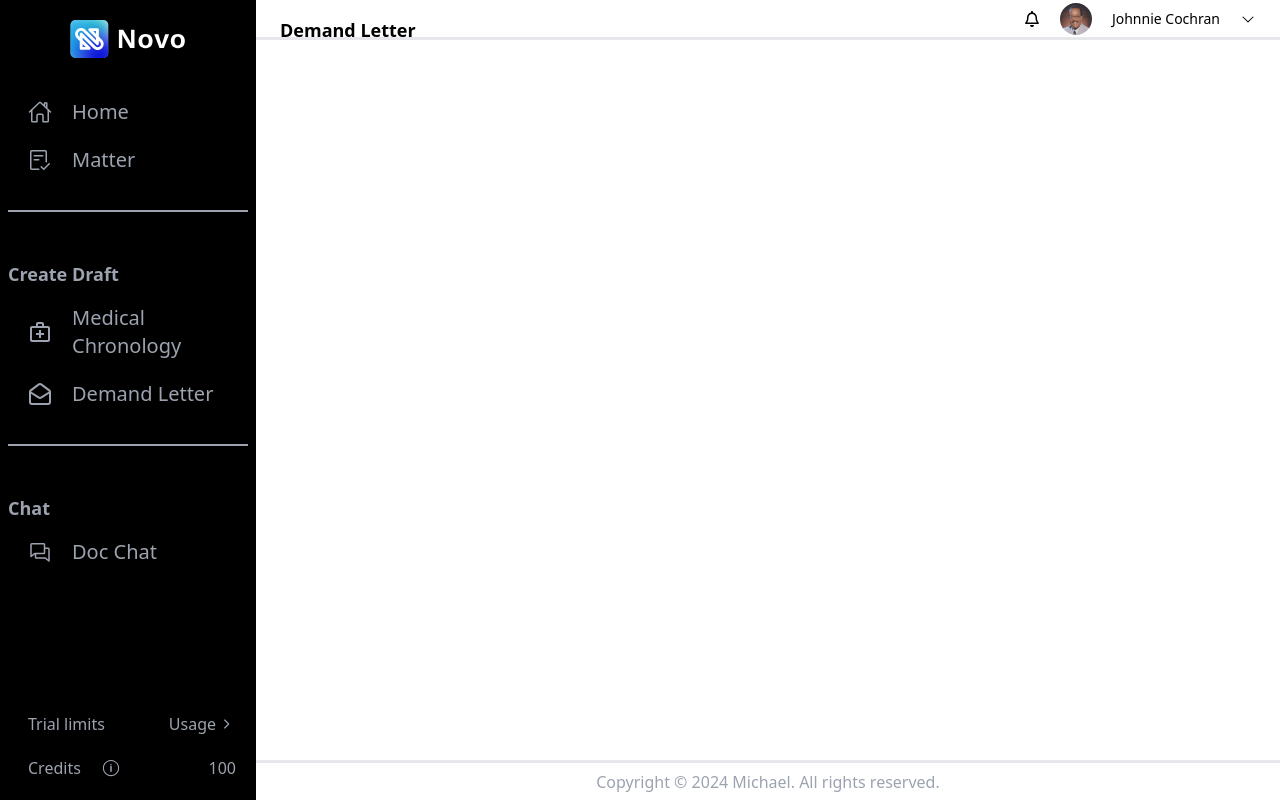
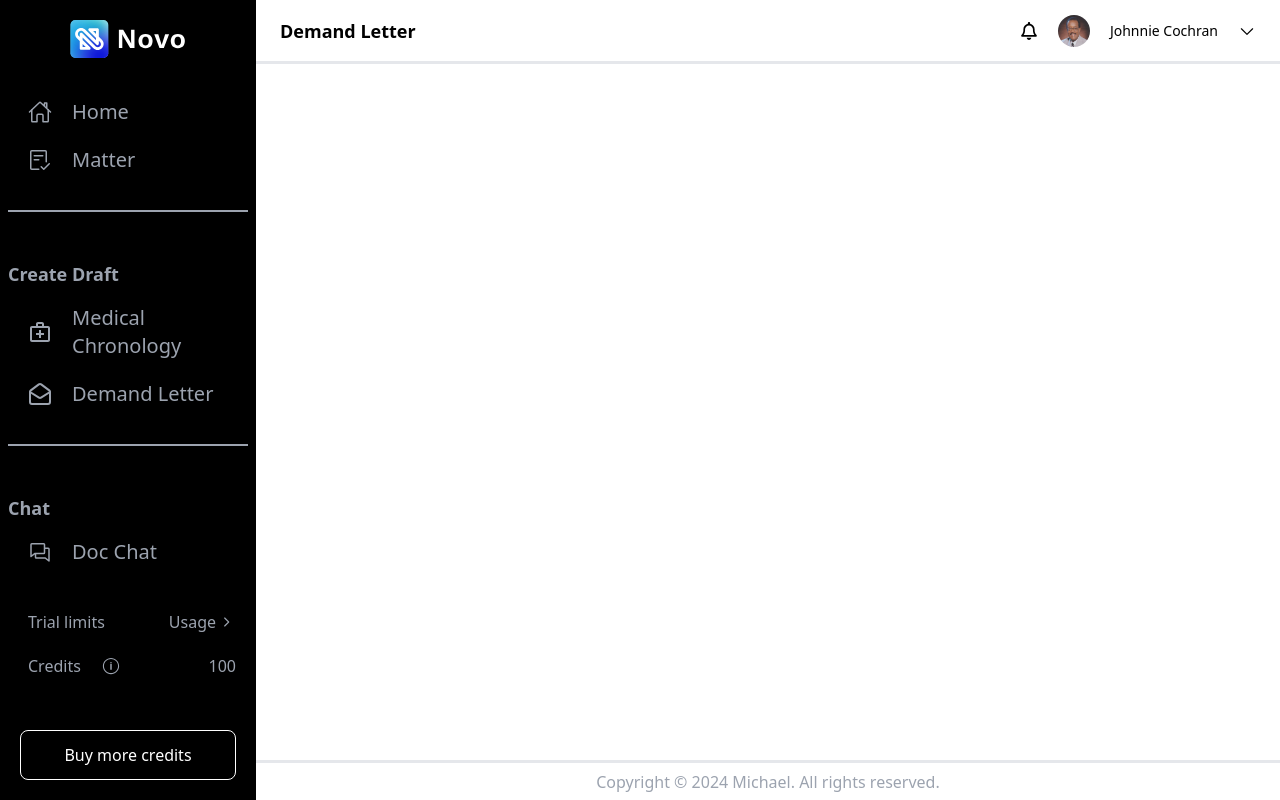
Before and after one commit to michaelpaulcuccia/learntailwind, a Next.js app in the folder my-app/: page / in a window 1280 px wide. Built offline with nearby package versions, Linux system fonts and the light colour scheme.

Commit message:
fixes vert shrink on header, adds credit btn

```diff
--- a/my-app/src/app/components/ColBottomContainer.tsx
+++ b/my-app/src/app/components/ColBottomContainer.tsx
@@ -1,5 +1,6 @@
 import ColTextRow from "./ColTextRow";
 import { ReactNode } from "react";
+import CreditButton from "./CreditButton";
 
 interface SideProps {
   icon?: ReactNode; // Keep icon as optional
@@ -17,6 +18,7 @@ interface ColBottomContainerProps {
 
 const ColBottomContainer = ({ items }: ColBottomContainerProps) => {
   return (
+    <div>
       <div className="flex flex-col">
         {items.map((item, index) => (
           <ColTextRow
@@ -26,6 +28,8 @@ const ColBottomContainer = ({ items }: ColBottomContainerProps) => {
           />
         ))}
       </div>
+      <CreditButton />
+    </div>
   );
 };
 
--- /dev/null
+++ b/my-app/src/app/components/CreditButton.tsx
@@ -0,0 +1,11 @@
+import React from "react";
+
+const CreditButton = () => {
+  return (
+    <div className="border border-white rounded-lg py-3 mt-8 mb-8 mx-5 text-center text-white cursor-pointer">
+      Buy more credits
+    </div>
+  );
+};
+
+export default CreditButton;
--- a/my-app/src/app/components/Header.tsx
+++ b/my-app/src/app/components/Header.tsx
@@ -4,19 +4,19 @@ import { PiCaretDown } from "react-icons/pi";
 
 const Header = ({ documentType, user }: HeaderProps) => {
   return (
-    <header className="flex justify-between h-[5%] px-6 py-4 bg-white border-b-[3px] border-gray-200">
-      <div>
-        <h1 className="text-lg font-bold">{documentType}</h1>
+    <header className="flex justify-between items-center h-16 px-6 bg-white border-b-[3px] border-gray-200">
+      <div className="flex items-center min-h-[30px]">
+        <h1 className="text-lg font-bold ">{documentType}</h1>
       </div>
       <div className="flex items-center gap-5">
-        <FaRegBell />
+        <FaRegBell className="text-lg" />
         <img
           src={user.userPhoto}
           alt={user.userName}
           className="w-8 h-8 rounded-full"
         />
-        <p className="text-sm">{user.userName}</p>
-        <PiCaretDown />
+        <p className="text-sm m-0">{user.userName}</p>
+        <PiCaretDown className="text-lg" />
       </div>
     </header>
   );
--- a/my-app/src/app/components/LeftColumn.tsx
+++ b/my-app/src/app/components/LeftColumn.tsx
@@ -49,7 +49,6 @@ const LeftColumn = () => {
   return (
     <div className="w-full sm:w-1/2 md:w-1/3 lg:w-1/4 flex flex-col bg-black text-gray-400 justify-between">
       {" "}
-      {/* Adjusted widths */}
       <div>
         <img
           src="/images/novo.svg"
```
Lines whose indentation alone changed are shown as unchanged.
